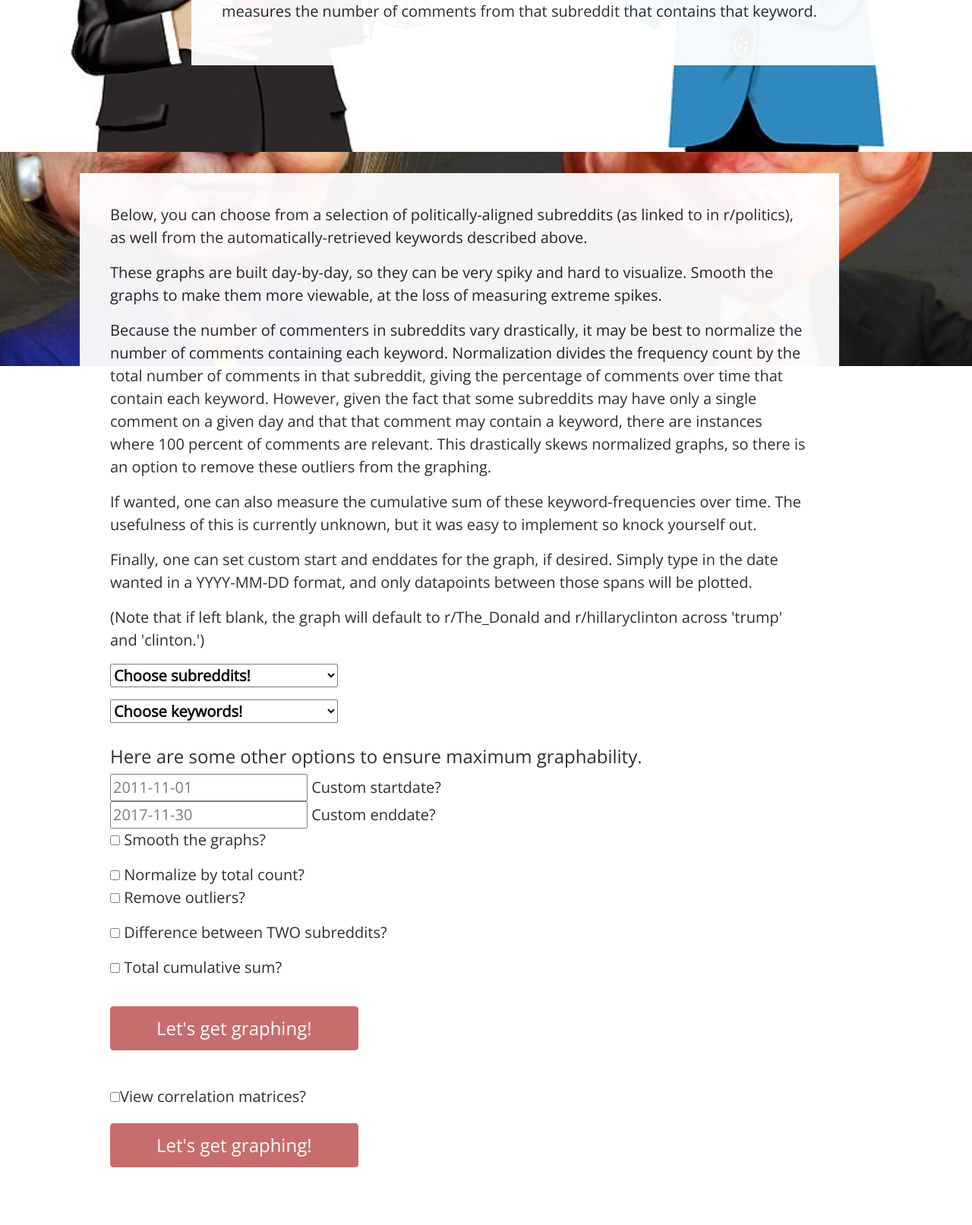
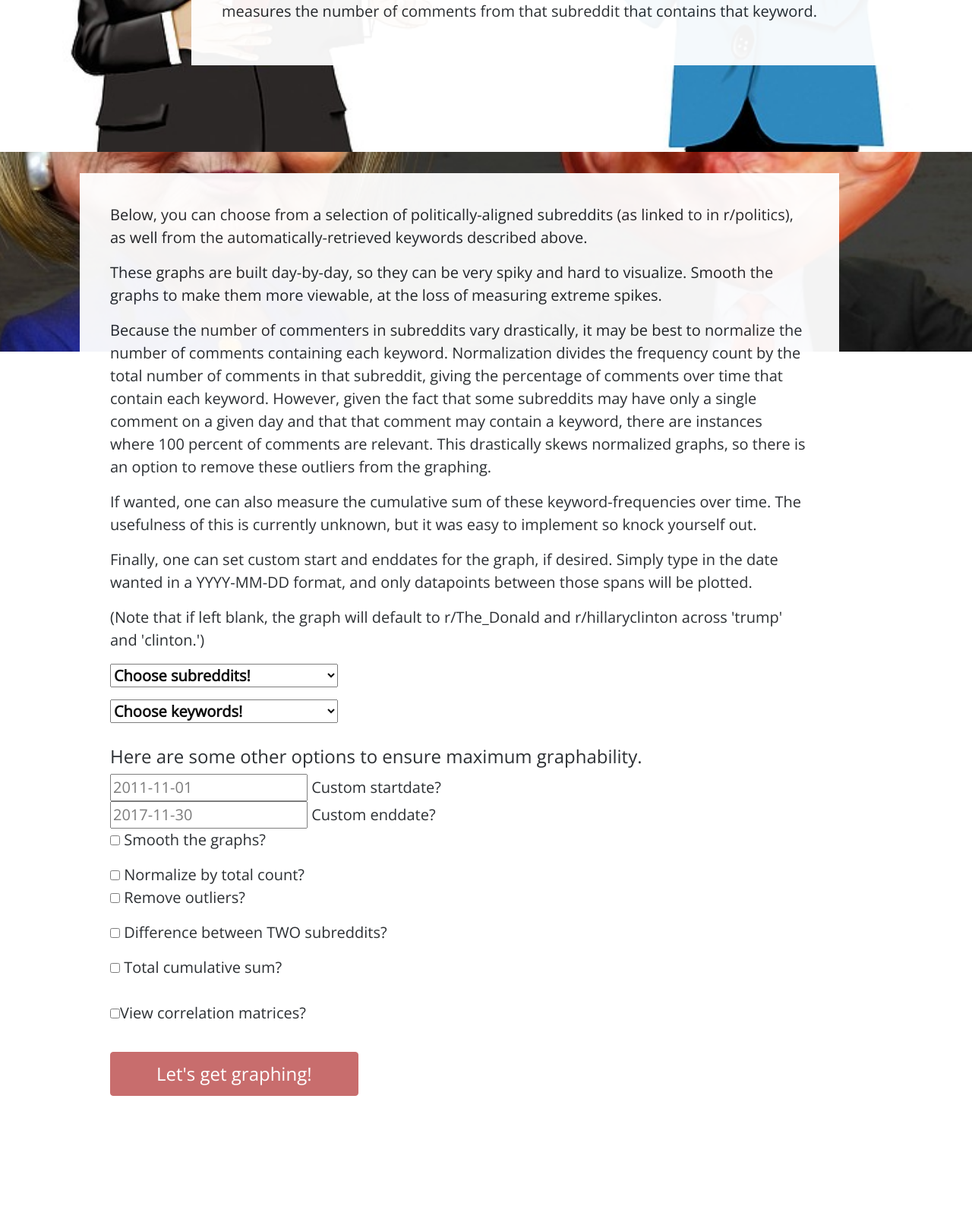
Before and after one commit to jayckaiser/DataIncubator-CapstoneProject, a Flask app: page /frequencies in a window 1280 px wide. Shown: the part 600-2213 px from the top of the page at 76% size. After the commit the page ends 2043 px from the top, so only its background shows below. Run offline with Flask 2, Linux system fonts and the light colour scheme; some libraries are stand-ins or nearby versions.

Commit message:
Minor fixes

```diff
--- a/GraphPlotting.py
+++ b/GraphPlotting.py
@@ -130,7 +130,7 @@ def smoothify(graphable_dataframes, smoothing_rate=10):
     return smoothed_dfs
 
 
-def make_dataframes_graphable(dataframe_list, subreddits=default_s, datetimestart=None, datetimeend=None, normalize=False, difference=False, cumsum=False, quantile=0.0, smooth=0.0):
+def make_dataframes_graphable(dataframe_list, subreddits=default_s, datetimestart=None, datetimeend=None, normalize=False, difference=False, cumsum=False, quantile=0.0, smooth=0.0, correlations=False):
     """
     Plot the frequency data into a graph, with many parameters for customization.
 
--- a/templates/frequencies.html
+++ b/templates/frequencies.html
@@ -671,9 +671,7 @@ http://www.tooplate.com/view/2096-individual
    <input type="checkbox" name="option" value="difference"> Difference between TWO subreddits?<br>
         <p/>
    <input type="checkbox" name="option" value="cumsum"> Total cumulative sum?<br>
-     <p>
-     <input class="btn btn-danger" type='submit' value="Let's get graphing!"/>
-     </p>
+
      <br>
      <input type="checkbox" name="option" value="correlations">View correlation matrices?<br>
        <p>
```
